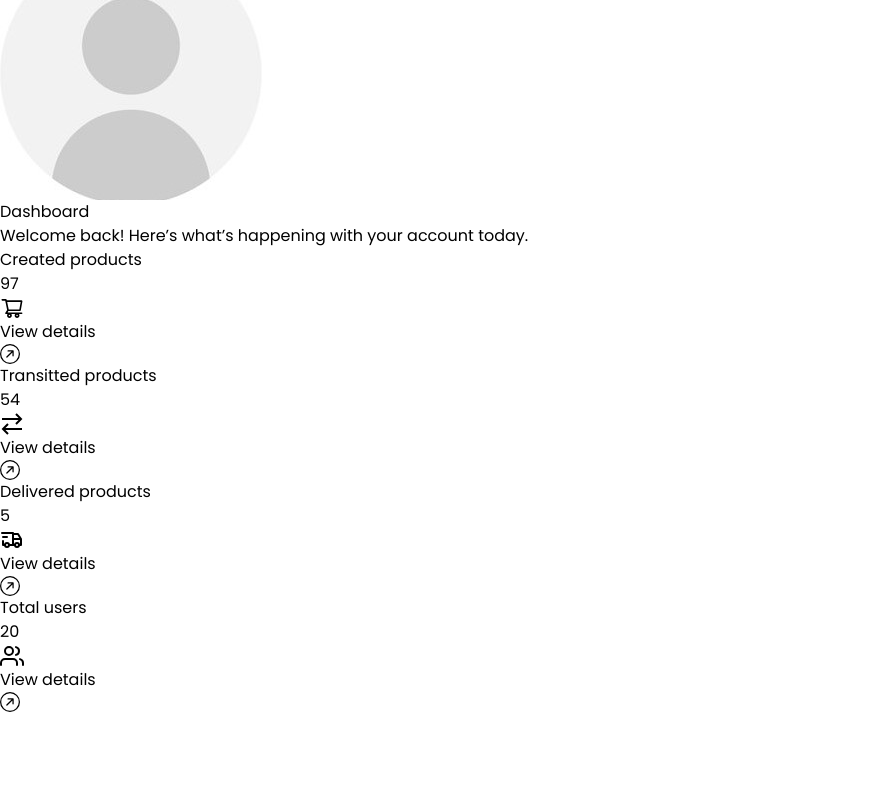
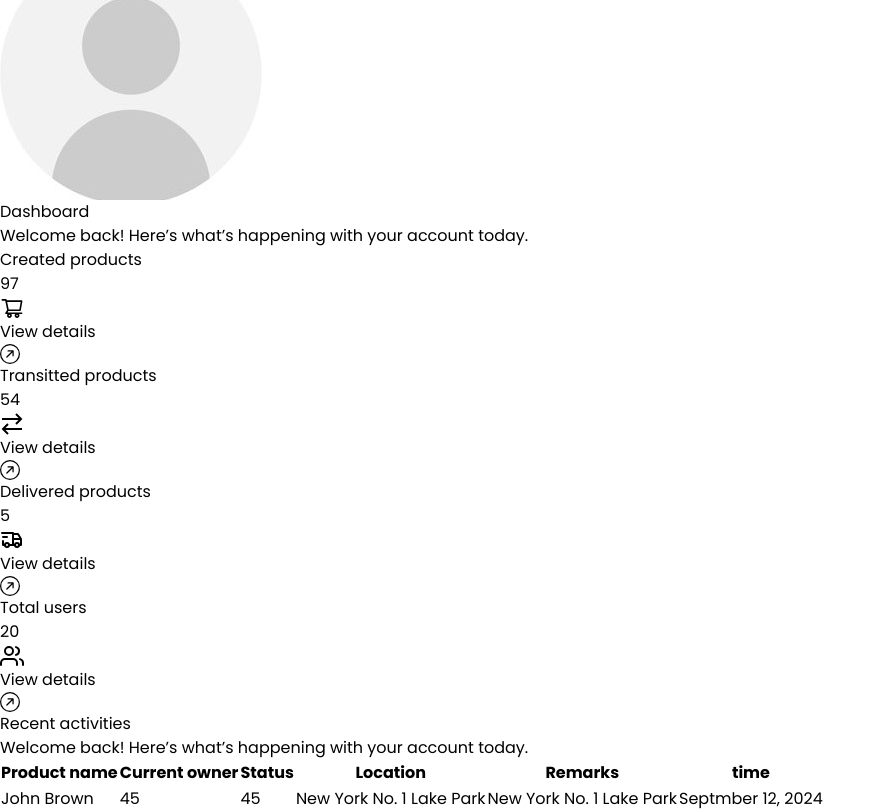
Before and after one commit to halas77/fiset, a React (Vite) app in the folder frontend/: page / in a window 1280 px wide. Shown: the part 620-1432 px from the top of the page, without its empty margins (0-886 px from the left). Before the commit the page ends 1332 px from the top, so only its background shows below. Built offline with nearby package versions, Linux system fonts and the light colour scheme.

Commit message:
bug fixs

```diff
--- /dev/null
+++ b/frontend/src/components/DashboardTable.tsx
@@ -0,0 +1,78 @@
+const DashboardTable = () => {
+  return (
+    <div className="flex flex-col">
+      <div className="-m-1.5 overflow-x-auto">
+        <div className="p-1.5 min-w-full inline-block align-middle">
+          <div className="border rounded-lg shadow overflow-hidden  ">
+            <table className="min-w-full divide-y divide-gray-200 ">
+              <thead className="bg-gray-50 ">
+                <tr>
+                  <th
+                    scope="col"
+                    className="px-6 py-3 text-start text-xs font-medium text-gray-500 uppercase "
+                  >
+                    Product name
+                  </th>
+                  <th
+                    scope="col"
+                    className="px-6 py-3 text-start text-xs font-medium text-gray-500 uppercase "
+                  >
+                    Current owner
+                  </th>
+                  <th
+                    scope="col"
+                    className="px-6 py-3 text-start text-xs font-medium text-gray-500 uppercase "
+                  >
+                    Status
+                  </th>
+                  <th
+                    scope="col"
+                    className="px-6 py-3 text-start text-xs font-medium text-gray-500 uppercase "
+                  >
+                    Location
+                  </th>
+                  <th
+                    scope="col"
+                    className="px-6 py-3 text-start text-xs font-medium text-gray-500 uppercase "
+                  >
+                    Remarks
+                  </th>
+                  <th
+                    scope="col"
+                    className="px-6 py-3 text-start text-xs font-medium text-gray-500 uppercase "
+                  >
+                    time
+                  </th>
+                </tr>
+              </thead>
+              <tbody className="divide-y divide-gray-200 ">
+                <tr>
+                  <td className="px-6 py-4 whitespace-nowrap text-sm font-medium text-gray-800 ">
+                    John Brown
+                  </td>
+                  <td className="px-6 py-4 whitespace-nowrap text-sm text-gray-800 ">
+                    45
+                  </td>
+                  <td className="px-6 py-4 whitespace-nowrap text-sm text-gray-800 ">
+                    45
+                  </td>
+                  <td className="px-6 py-4 whitespace-nowrap text-sm text-gray-800 ">
+                    New York No. 1 Lake Park
+                  </td>
+                  <td className="px-6 py-4 whitespace-nowrap text-sm text-gray-800 ">
+                    New York No. 1 Lake Park
+                  </td>
+                  <td className="px-6 py-4 whitespace-nowrap text-sm text-gray-800 text-start">
+                    Septmber 12, 2024
+                  </td>
+                </tr>
+              </tbody>
+            </table>
+          </div>
+        </div>
+      </div>
+    </div>
+  );
+};
+
+export default DashboardTable;
--- a/frontend/src/components/Layout.tsx
+++ b/frontend/src/components/Layout.tsx
@@ -12,9 +12,9 @@ const Layout: React.FC<LayoutProps> = ({ children }) => {
       <Sidebar className="sticky left-0 top-0 h-screen w-80 bg-gray-800" />
 
       <div className="flex flex-col flex-1">
-        <Navbar className="sticky top-0 z-10  h-16 bg-white" />
+        <Navbar className="sticky top-0 z-10  h-16" />
 
-        <main className="flex-1 overflow-y-auto p-4 bg-gray-100">
+        <main className="flex-1 overflow-y-auto p-4  [&::-webkit-scrollbar]:w-2.5 [&::-webkit-scrollbar-track]:rounded-full [&::-webkit-scrollbar-track]:bg-gray-200 [&::-webkit-scrollbar-thumb]:rounded-full [&::-webkit-scrollbar-thumb]:bg-gray-300  bg-gray-100">
           {children}
         </main>
       </div>
--- a/frontend/src/components/Navbar.tsx
+++ b/frontend/src/components/Navbar.tsx
@@ -9,7 +9,7 @@ interface NavbarProps {
 const Navbar: React.FC<NavbarProps> = ({ className }) => {
   return (
     <div
-      className={`inset-x-0 z-[9999] before:absolute before:inset-0 before:backdrop-blur-lg before:bg-white/70 ${className}`}
+      className={`w-full bg-white ${className}`}
     >
       <nav className="h-16 flex items-center lg:items-stretch justify-end bg-transparent relative z-10 px-4">
         {/* Search Bar */}
--- a/frontend/src/pages/Dashboard.tsx
+++ b/frontend/src/pages/Dashboard.tsx
@@ -1,4 +1,5 @@
 import DashboardCards from "../components/DashboardCards";
+import DashboardTable from "../components/DashboardTable";
 import Layout from "../components/Layout";
 import { dashboardCardsData } from "../utils/constants";
 
@@ -12,6 +13,8 @@ const Dashboard = () => {
           Welcome back! Here’s what’s happening with your account today.
         </p>
       </header>
+
+      {/* Cards */}
       <section className="max-w-[85rem] mx-auto px-4 sm:px-6 lg:px-8 rounded-lg">
         <div className="grid sm:grid-cols-2 lg:grid-cols-4 gap-6">
           {dashboardCardsData.map((item) => (
@@ -24,6 +27,20 @@ const Dashboard = () => {
           ))}
         </div>
       </section>
+      {/* title */}
+      <div className="text-gray-900 py-2 px-8 my-6 ">
+        <h1 className="text-xl font-semibold tracking-wide">
+          Recent activities
+        </h1>
+        <p className="mt-2 text-xs text-gray-500 border-b pb-2">
+          Welcome back! Here’s what’s happening with your account today.
+        </p>
+      </div>
+
+      {/* table */}
+      <div className="max-w-[85rem] mx-auto px-4 sm:px-6 lg:px-8">
+        <DashboardTable />
+      </div>
     </Layout>
   );
 };
```
